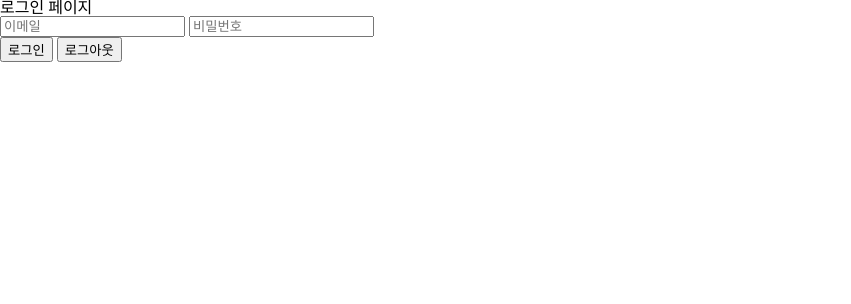
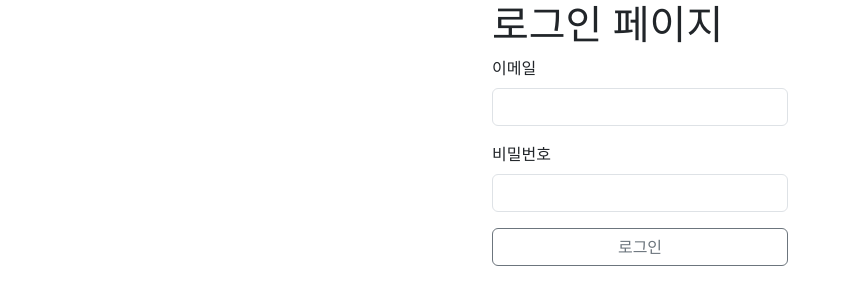
Before and after one commit to sdoram/B8_ChangeART_front, a plain HTML site: page doc/login.html in a window 1280 px wide. Shown: the whole page, without its empty margins (0-851 px from the left). Drawn offline with nearby package versions, Linux system fonts and the light colour scheme.

Commit message:
sparkles:Feat: 부트스트랩 적용 #3
doc/login.html : 부트스트랩 적용 form 변경
js/login.js : 기본url 변수로 변경

```diff
--- a/doc/login.html
+++ b/doc/login.html
@@ -7,21 +7,35 @@
     <meta name="viewport" content="width=device-width, initial-scale=1.0">
     <link rel="stylesheet" href="/css/common.css">
     <link rel="stylesheet" href="/css/login.css">
+    <link href="https://cdn.jsdelivr.net/npm/bootstrap@5.3.0-alpha3/dist/css/bootstrap.min.css" rel="stylesheet"
+        integrity="sha384-KK94CHFLLe+nY2dmCWGMq91rCGa5gtU4mk92HdvYe+M/SXH301p5ILy+dN9+nJOZ" crossorigin="anonymous">
+    <script src="https://cdn.jsdelivr.net/npm/bootstrap@5.3.0-alpha3/dist/js/bootstrap.bundle.min.js"
+        integrity="sha384-ENjdO4Dr2bkBIFxQpeoTz1HIcje39Wm4jDKdf19U8gI4ddQ3GYNS7NTKfAdVQSZe"
+        crossorigin="anonymous"></script>
     <script src="../js/login.js"></script>
     <script src="../js/api.js"></script>
     <title>ChangeART</title>
 </head>
 
 <body>
-    <h1>
-        로그인 페이지
-    </h1>
-    <form>
-        <input type="text" name="email" id="email" placeholder="이메일">
-        <input type="password" name="password" id="password" placeholder="비밀번호">
-    </form>
-    <button onclick="handleLogin()">로그인</button>
-    <button onclick="handleLogout()">로그아웃</button>
+    <div class="container w-25 ">
+
+        <h1>
+            로그인 페이지
+        </h1>
+
+        <form class="d-flex flex-column">
+            <div class="mb-3">
+                <label for="email" class="form-label">이메일</label>
+                <input type="email" class="form-control" name="email" id="email" aria-describedby="emailHelp">
+            </div>
+            <div class="mb-3">
+                <label for="password" class="form-label">비밀번호</label>
+                <input type="password" class="form-control" name="password" id="password" id="exampleInputPassword1">
+            </div>
+            <button type="button" onclick="handleLogin()" class="btn btn-outline-secondary">로그인</button>
+        </form>
+    </div>
 </body>
 
 </html>
--- a/js/login.js
+++ b/js/login.js
@@ -6,7 +6,7 @@ async function handleLogin() {
     const email = document.getElementById('email').value;
     const password = document.getElementById('password').value;
     console.log(email, password);
-    const response = await fetch('http://127.0.0.1:8000/users/login/', {
+    const response = await fetch(`${backend_base_url}/users/login/`, {
         headers: {
             'content-type': 'application/json',
         },
@@ -33,7 +33,6 @@ async function handleLogin() {
 
 }
 
-
 // 로그아웃
 async function handleLogout() {
     localStorage.removeItem("access")
```
